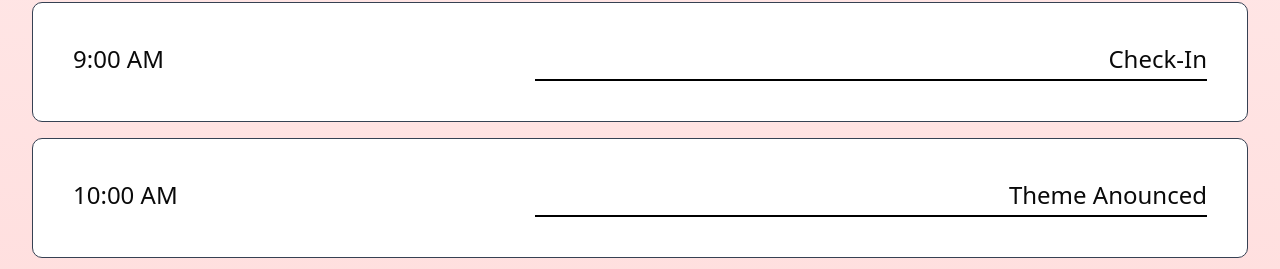
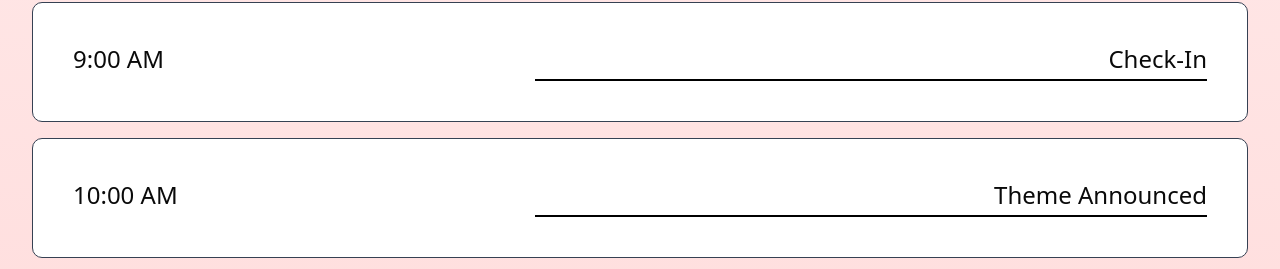
Before and after one commit to jacob-s-codes/uhshacks, a Next.js app: page / in a window 1280 px wide. Shown: the part 2126-2395 px from the top of the page. Built offline with nearby package versions, Linux system fonts and the light colour scheme.

Commit message:
Misspelled announced

```diff
--- a/src/app/page.tsx
+++ b/src/app/page.tsx
@@ -220,7 +220,7 @@ export default function Home() {
               rounded-lg bg-white '>
                 <h3 className='font-medium'>10:00 AM</h3>
                 <div className='flex flex-col items-end text-right w-full max-w-2xl'>
-                  <h3 className='font-medium pb-1'>Theme Anounced</h3>
+                  <h3 className='font-medium pb-1'>Theme Announced</h3>
                   <hr className='w-full border border-black' />
 
                 </div>
```
